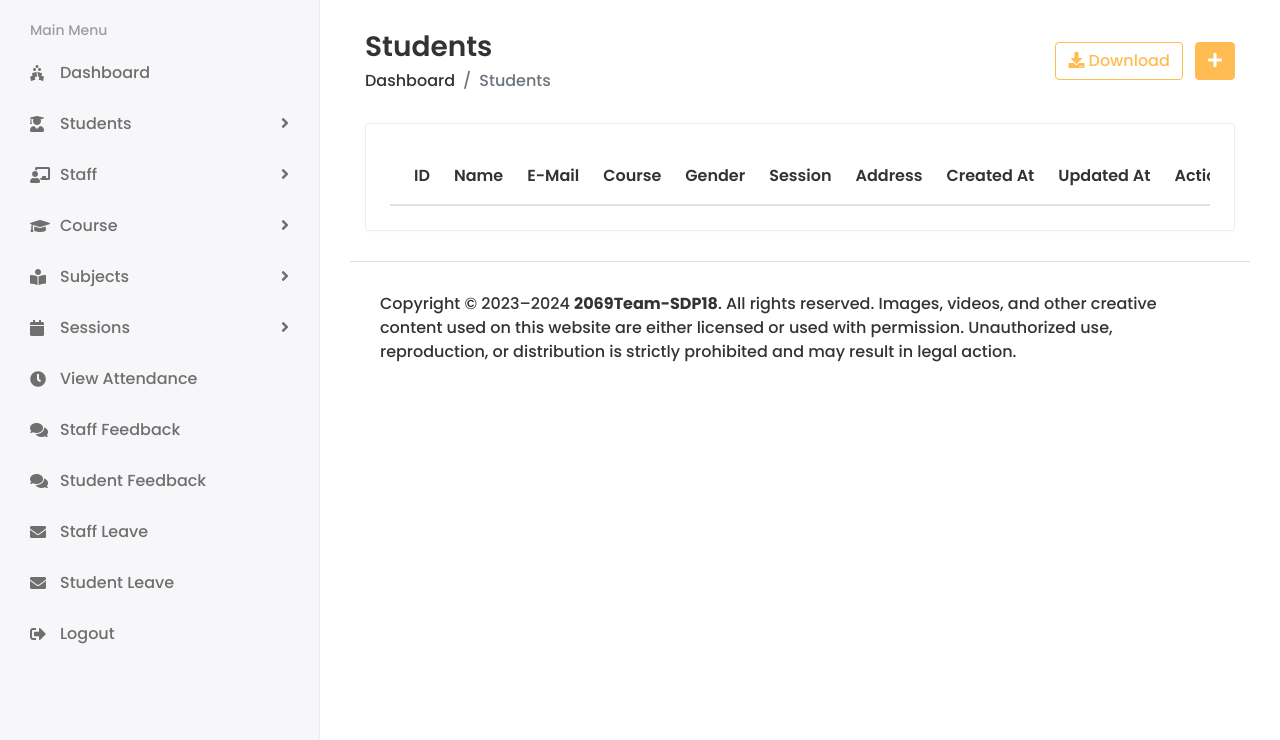
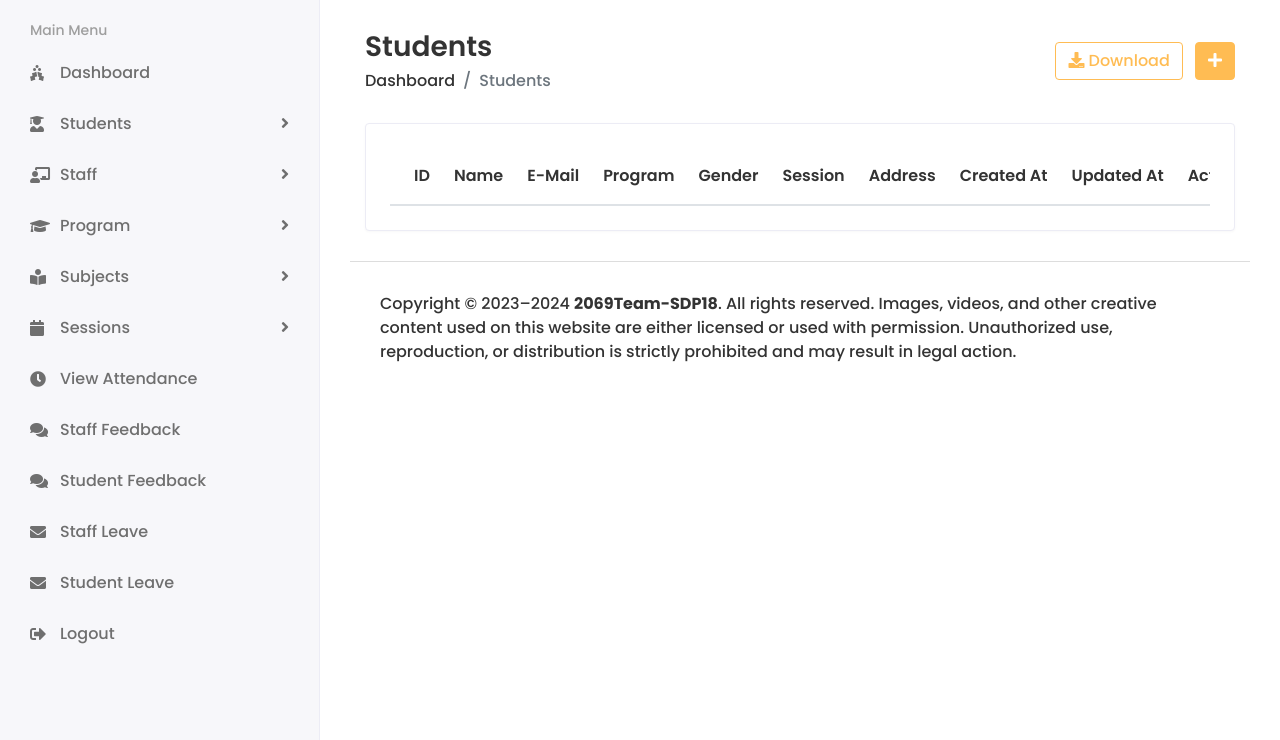
Before and after one commit to KoushikReddyB/Student-Learning-Management-System, a Django app: page /HOD/Student/View in a window 1280 px wide. Shown: the part 60-800 px from the top of the page. Run offline with Django 4.2, Linux system fonts and the light colour scheme; the visitor is signed in with stand-in values (Sample User, id 1); data that the repository does not hold is empty; some libraries are stand-ins or nearby versions.

Commit message:
initial error starts again

```diff
--- a/Studentlearningmanagementsystem/Studentlearningmanagementsystem/HOD_views.py
+++ b/Studentlearningmanagementsystem/Studentlearningmanagementsystem/HOD_views.py
@@ -70,7 +70,7 @@ def ADD_STUDENT(request):
 @login_required(login_url='/')
 def VIEW_STUDENT(request):
     student = Student.objects.all()
-    print(student)
+    # print(student)
     context = {
         'student': student,
     }
--- a/Studentlearningmanagementsystem/templates/HOD/view_student.html
+++ b/Studentlearningmanagementsystem/templates/HOD/view_student.html
@@ -29,7 +29,7 @@
                             <th>ID</th>
                             <th>Name</th>
                             <th>E-Mail</th>
-                            <th>Course</th>
+                            <th>Program</th>
                             <th>Gender</th>
                             <th>Session</th>
                             <th>Address</th>
@@ -49,7 +49,7 @@
                                </h2>
                             </td>
                             <td>{{i.admin.email}}</td>
-                            <td>{{i.course_id.course_code}}</td>
+                            <td>{{i.program_id.program_name}}</td>
                             <td>{{i.gender}}</td>
                             <td>{{i.session_year_id.session_start}} To {{i.session_year_id.session_end}}</td>
                             <td>{{i.address}}</td>
--- a/Studentlearningmanagementsystem/templates/includes/sidebar.html
+++ b/Studentlearningmanagementsystem/templates/includes/sidebar.html
@@ -25,11 +25,11 @@
                 </ul>
              </li>
              <li class="submenu">
-                <a href="#"><i class="fa fa-graduation-cap"></i> <span> Course</span> <span class="menu-arrow"></span></a>
+                <a href="#"><i class="fa fa-graduation-cap"></i> <span> Program</span> <span class="menu-arrow"></span></a>
                 <ul>
-                   <li><a href="departments.html">Course View</a></li>
-                   <li><a href="add-department.html">Course Add</a></li>
-                   <li><a href="edit-department.html">Course Edit</a></li>
+                   <li><a href="departments.html">Program View</a></li>
+                   <li><a href="add-department.html">Program Add</a></li>
+                   <li><a href="edit-department.html">Program Edit</a></li>
                 </ul>
              </li>
              <li class="submenu">
```
